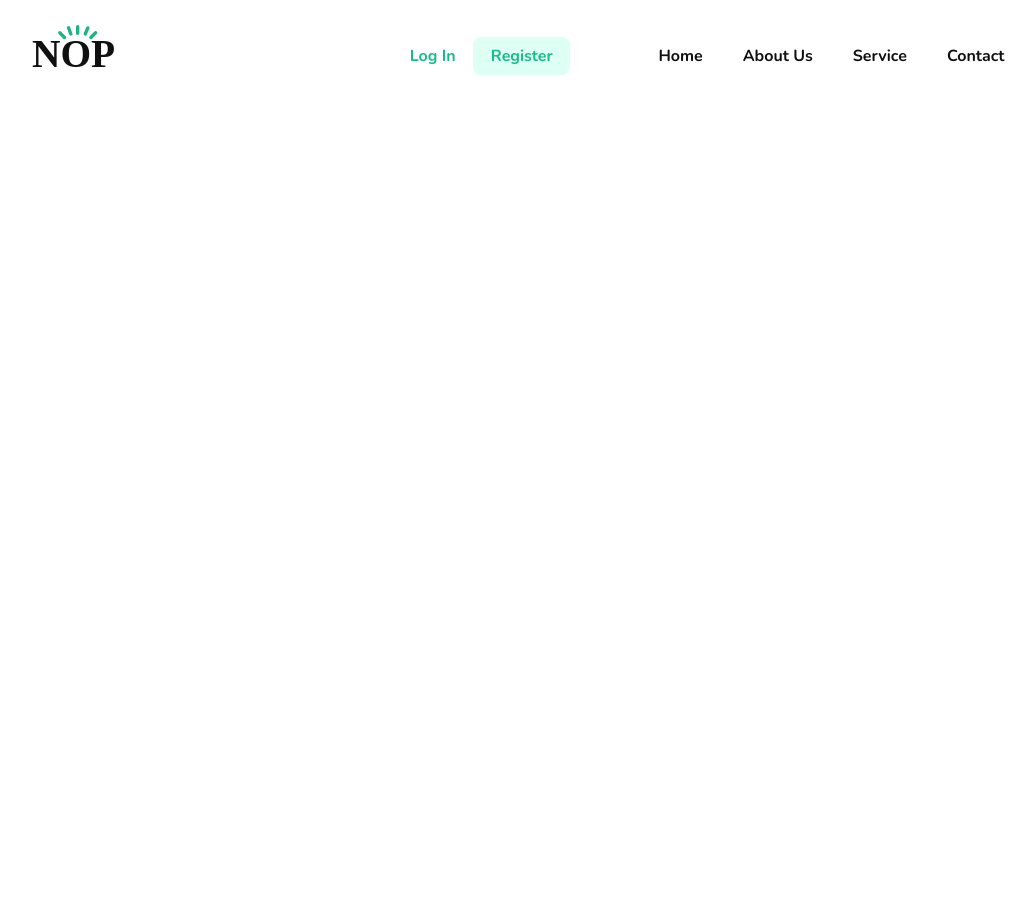
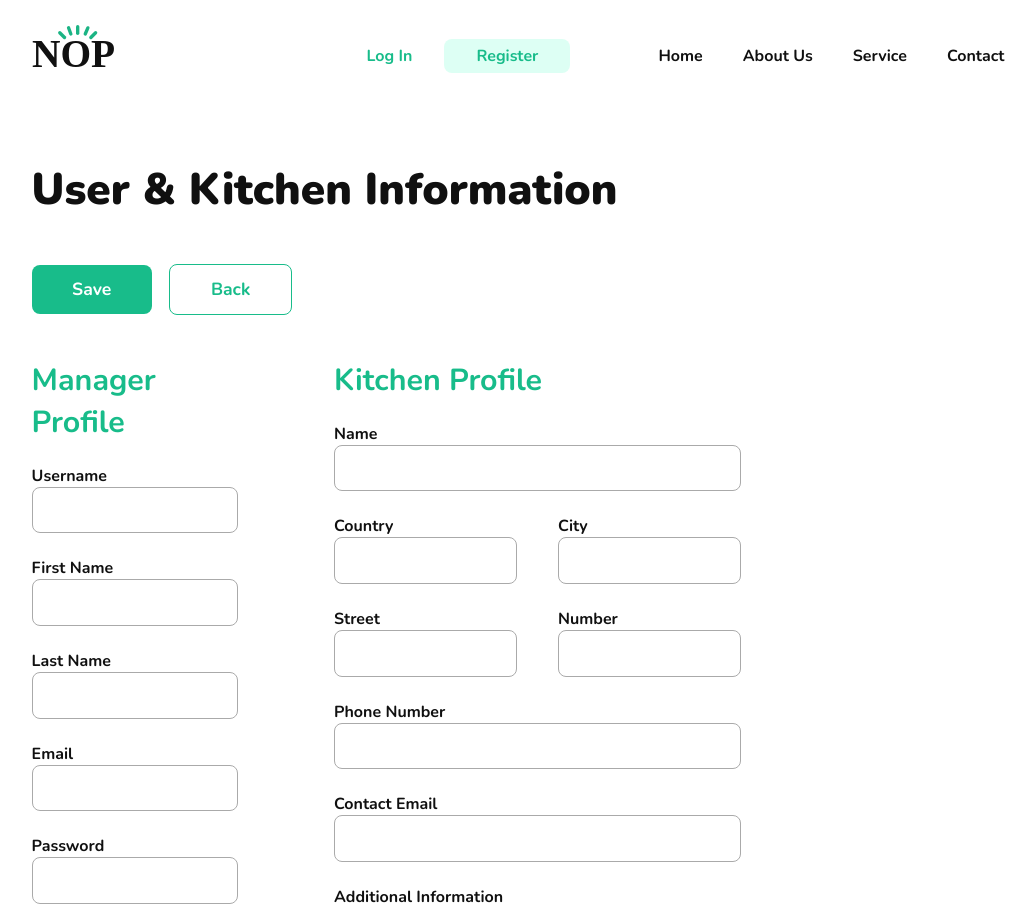
Before and after one commit to eugen1701/nopFront, a React (Create React App) app: page /user/edit in a window 1280 px wide. Shown: the top 906 px of the page, without its empty margins (122-1158 px from the left). Before the commit the page ends 800 px from the top, so only its background shows below. Built offline with nearby package versions, Linux system fonts and the light colour scheme.

Commit message:
Style edit user account & kitchen page

```diff
--- a/src/App.tsx
+++ b/src/App.tsx
@@ -19,7 +19,7 @@ const App: React.FC = () => {
             <Route path='/auth/*' element={ <AuthPage /> } />
             <Route path='/admin' element={ <AdminPage /> } />
             <Route path='/manager' element={ <ManagerPage /> } />
-            <Route path='/user' element={ <UserPage /> } />
+            <Route path='/user/*' element={ <UserPage /> } />
             <Route path='/' element={ <HomePage /> } />
           </Routes>
         </div>
--- a/src/assets/shared_sass/_styles.scss
+++ b/src/assets/shared_sass/_styles.scss
@@ -75,7 +75,7 @@
   }
 
   &-small {
-    padding: 0.5em 1.1em;
+    padding: 0.4em 2em;
     font-size: 1em;
   }
 
@@ -105,13 +105,17 @@
     }
   }
 
+  &-column {
+    display: flex;
+    flex-direction: column;
+  }
+
   &-pull-right {
     margin-left: auto;
   }
 
-  &-column {
-    display: flex;
-    flex-direction: column;
+  &-space-between {
+    justify-content: space-between;
   }
 }
 
--- /dev/null
+++ b/src/components/user/user-edit/UserEdit.scss
@@ -0,0 +1,23 @@
+@import '../../../assets/shared_sass/styles';
+
+#user-edit > button {
+    margin-right: 1em;
+}
+
+#user-edit__form {
+  width: 100%;
+  gap: 6em;
+  flex-wrap: wrap;
+
+  > ul {
+    flex: 0.35 1 0;
+
+    > li {
+      margin-bottom: 1.5em;
+    }
+  }
+}
+
+#user-edit__form-button-wrapper {
+  flex: 0 0 100%;
+}
--- /dev/null
+++ b/src/components/user/user-edit/UserEdit.tsx
@@ -0,0 +1,94 @@
+import React from 'react';
+import './UserEdit.scss';
+
+export const UserEdit: React.FC = () => {
+  return (
+    <form id="user-edit">
+      <div></div>
+      <h2 className="text-black text-large">User & Kitchen Information</h2>
+      <br/><br/>
+      <button id="user-edit__form-button-save" className="button-green button-medium">Save</button>
+      <button id="user-edit__form-button-back" className="button-green-bordered button-medium">Back</button>
+      <br/><br/><br/>
+      <div id="user-edit__form" className="flex-row">
+        <ul id="user-edit__column-1" className="ul">
+          <h2 className="text-xmedium text-bold green">Manager Profile</h2>
+          <br/>
+
+          <li className="input">
+            <label htmlFor="manager-username">Username</label>
+            <input type="text" name="manager-username" id="register__manager-username"/>
+          </li>
+          <li className="input">
+            <label htmlFor="manager-first-name">First Name</label>
+            <input type="text" name="manager-first-name" id="register__manager-first-name"/>
+          </li>
+
+          <li className="input">
+            <label htmlFor="manager-last-name">Last Name</label>
+            <input type="text" name="manager-last-name" id="register__manager-last-name"/>
+          </li>
+
+          <li className="input">
+            <label htmlFor="manager-email">Email</label>
+            <input type="email" name="manager-email" id="register__manager-email"/>
+          </li>
+
+          <li className="input">
+            <label htmlFor="manager-password">Password</label>
+            <input type="password" name="manager-password" id="register__manager-password"/>
+          </li>
+        </ul>
+
+        <ul id="user-edit__column-2" className="ul">
+          <h2 className="text-xmedium text-bold green">Kitchen Profile</h2>
+          <br/>
+
+          <li className="input">
+            <label htmlFor="kitchen-name">Name</label>
+            <input type="text" name="kitchen-name" id="register__kitchen-name"/>
+          </li>
+
+          <li className="register__inputs-address-line">
+            <div className="input">
+              <label htmlFor="kitchen-country">Country</label>
+              <input type="text" name="kitchen-country" id="register__kitchen-country"/>
+            </div>
+
+            <div className="input">
+              <label htmlFor="kitchen-city">City</label>
+              <input type="text" name="kitchen-city" id="register__kitchen-city"/>
+            </div>
+          </li>
+
+          <li className="register__inputs-address-line">
+            <div className="input">
+              <label htmlFor="kitchen-street">Street</label>
+              <input type="text" name="kitchen-street" id="register__kitchen-street"/>
+            </div>
+
+            <div className="input">
+              <label htmlFor="kitchen-number">Number</label>
+              <input type="text" name="kitchen-number" id="register__kitchen-number"/>
+            </div>
+          </li>
+
+          <li className="input">
+            <label htmlFor="kitchen-phone-number">Phone Number</label>
+            <input type="text" name="kitchen-phone-number" id="register__kitchen-phone-number"/>
+          </li>
+
+          <li className="input">
+            <label htmlFor="kitchen-contact-email">Contact Email</label>
+            <input type="text" name="kitchen-contact-email" id="register__kitchen-contact-email"/>
+          </li>
+
+          <li className="input">
+            <label htmlFor="kitchen-additional-information">Additional Information</label>
+            <textarea name="kitchen-additional-information" id="register__kitchen-additional-information"/>
+          </li>
+        </ul>
+      </div>
+    </form>
+  )
+}
--- a/src/pages/user-page/UserPage.tsx
+++ b/src/pages/user-page/UserPage.tsx
@@ -1,9 +1,14 @@
-import React from 'react'
+import React from 'react';
+import { Routes, Route} from "react-router-dom";
+import { UserEdit } from '../../components/user/user-edit/UserEdit';
+
 
 export const UserPage: React.FC = () => {
   return (
     <div id="user-page">
-      <h1>User Page</h1>
+      <Routes>
+        <Route path='edit' element={ <UserEdit /> } />
+      </Routes>
     </div>
   )
 }
```
